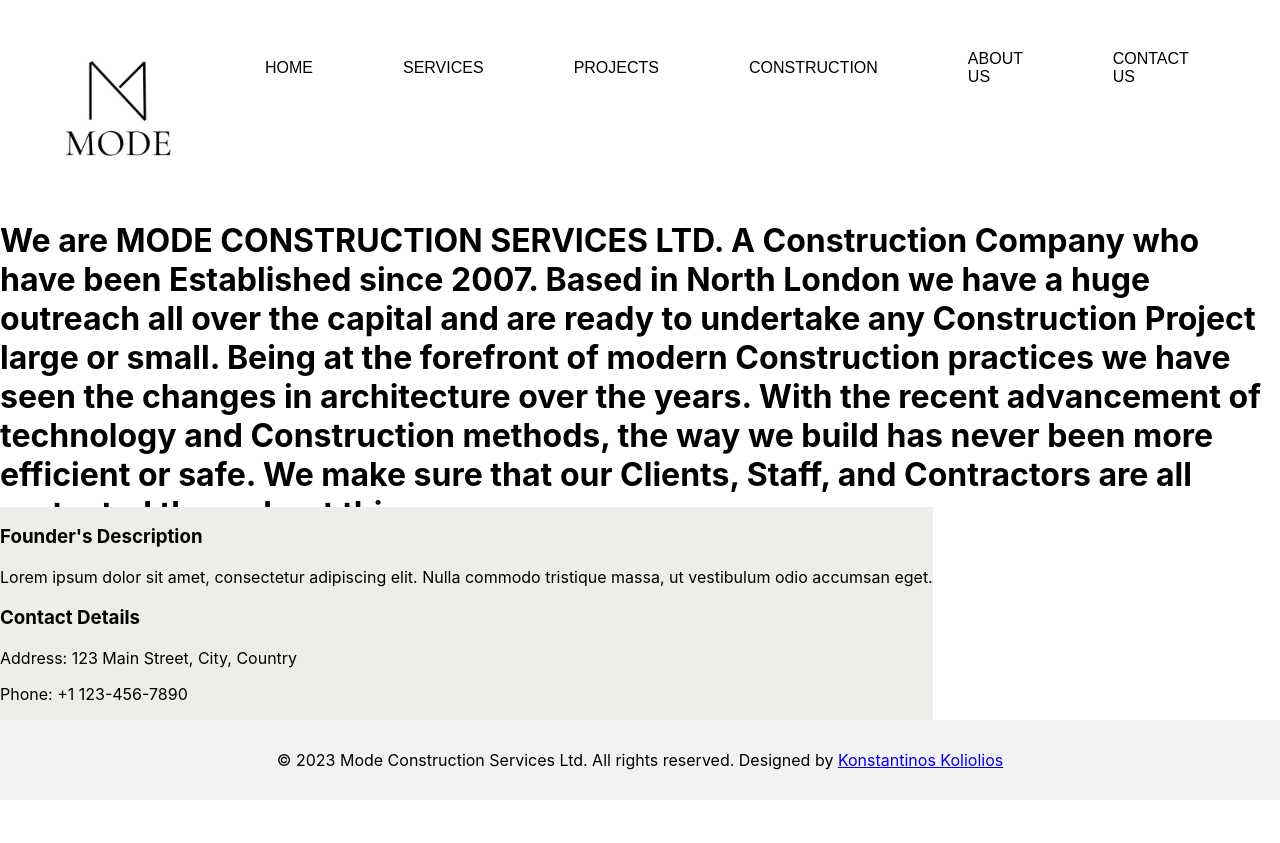
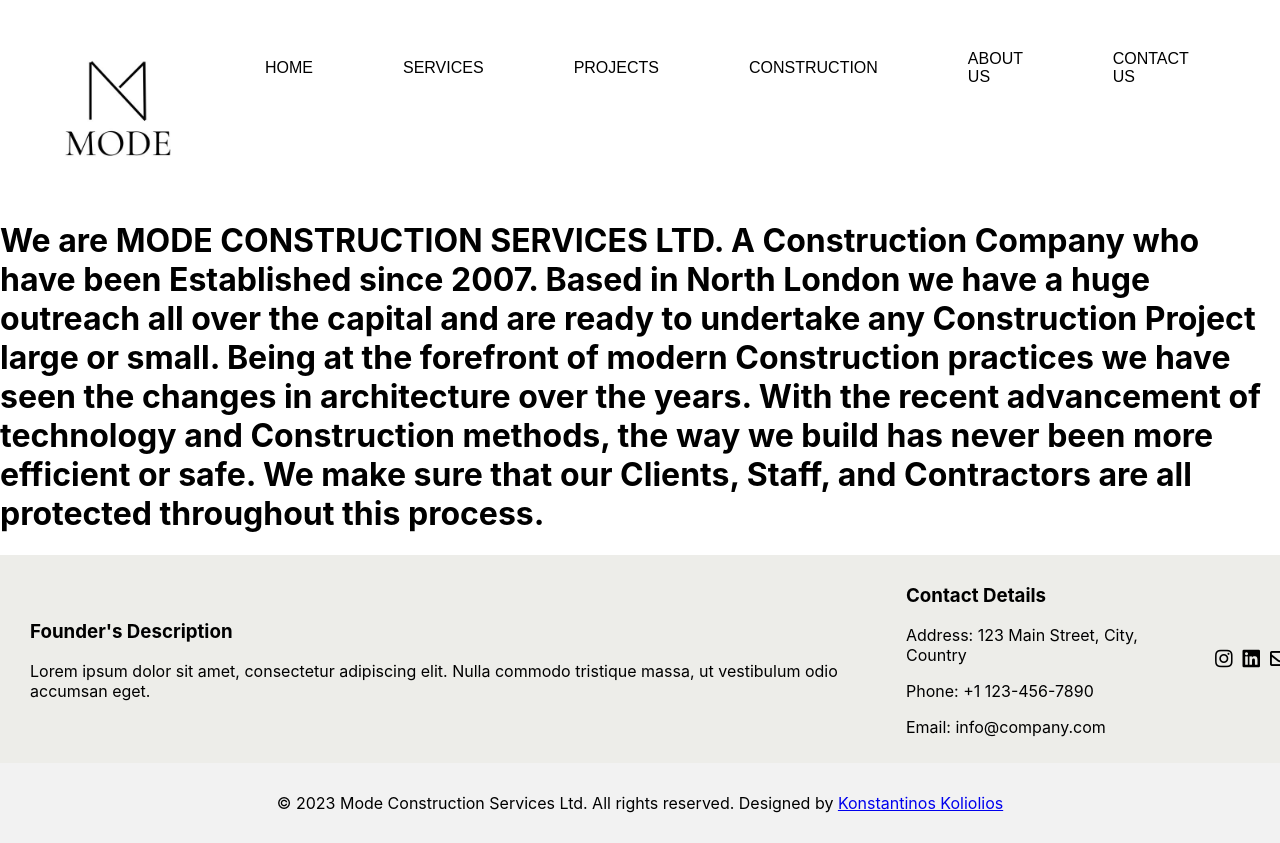
Before and after one commit to kostas39/mode_new, a React (Create React App) app: page /about-us in a window 1280 px wide. Before the commit the page ends 800 px from the top, so only its background shows below. Built offline with nearby package versions, Linux system fonts and the light colour scheme; a small style sheet from the web is missing.

Commit message:
company info

```diff
--- a/public/index.html
+++ b/public/index.html
@@ -4,6 +4,7 @@
     <meta charset="utf-8" />
     <link rel="icon" href="%PUBLIC_URL%/favicon.ico" />
     <link href="https://www.dafontfree.net/embed/c29maWEtcHJvLWxpZ2h0JmRhdGEvNjAwL3MvMTkyMTY2L3NvZmlhcHJvLWxpZ2h0Lm90Zg" rel="stylesheet" type="text/css"/>
+    <link rel="stylesheet" href="https://cdnjs.cloudflare.com/ajax/libs/font-awesome/5.15.3/css/all.min.css" integrity="sha512-***" crossorigin="anonymous" />
     <meta name="viewport" content="width=device-width, initial-scale=1" />
     <meta name="theme-color" content="#000000" />
     <meta
--- a/src/App.js
+++ b/src/App.js
@@ -14,14 +14,12 @@ function App() {
     <BrowserRouter>
       <div className="App">
         <Header />
-        <div className="Content">
           <Routes>
             <Route path="/" element={<HomePage />} />
             <Route path="/about-us" element={<AboutUsPage />} />
           </Routes>
             <CompanyInfo />
-            <Footer />
-        </div>
+             <Footer />
       </div>
     </BrowserRouter>
   );
--- a/src/components/CompanyInfo/CompanyInfo.css
+++ b/src/components/CompanyInfo/CompanyInfo.css
@@ -1,5 +1,34 @@
 .company-info {
-  position: absolute;
+  position: relative;
   bottom: 0;
+  left: 0;
+  width: 100%;
   background-color: #edede9;
+  display: flex;
+  justify-content: space-between;
+  align-items: center;
+  padding: 10px;
 }
+
+.founder-description {
+  margin-left: 20px;
+}
+
+.contact-details {
+  margin-right: 20px;
+}
+
+.icon-links {
+  display: flex;
+  align-items: center;
+}
+
+.icon-links a {
+  margin-left: 10px;
+  color: #000;
+  text-decoration: none;
+}
+
+.icon-links i {
+  font-size: 20px;
+}
--- a/src/components/CompanyInfo/CompanyInfo.js
+++ b/src/components/CompanyInfo/CompanyInfo.js
@@ -6,7 +6,8 @@ const CompanyInfo = () => {
     <div className="company-info">
       <div className="founder-description">
         <h3>Founder's Description</h3>
-        <p>Lorem ipsum dolor sit amet, consectetur adipiscing elit. Nulla commodo tristique massa, ut vestibulum odio accumsan eget.</p>
+        <p>Lorem ipsum dolor sit amet, consectetur adipiscing elit. Nulla commodo tristique massa,
+          ut vestibulum odio accumsan eget.</p>
       </div>
       <div className="contact-details">
         <h3>Contact Details</h3>
@@ -14,13 +15,10 @@ const CompanyInfo = () => {
         <p>Phone: +1 123-456-7890</p>
         <p>Email: info@company.com</p>
       </div>
-      <div className="social-links">
-        <h3>Follow Us</h3>
-        <div className="icon-links">
-          <a href="https://www.instagram.com/" target="_blank" rel="noopener noreferrer"><i className="fab fa-instagram"></i></a>
-          <a href="https://www.linkedin.com/" target="_blank" rel="noopener noreferrer"><i className="fab fa-linkedin"></i></a>
-          <a href="mailto:info@company.com"><i className="far fa-envelope"></i></a>
-        </div>
+      <div className="icon-links">
+        <a href="https://www.instagram.com/" target="_blank" rel="noopener noreferrer"><i className="fab fa-instagram"></i></a>
+        <a href="https://www.linkedin.com/" target="_blank" rel="noopener noreferrer"><i className="fab fa-linkedin"></i></a>
+        <a href="mailto:info@company.com"><i className="far fa-envelope"></i></a>
       </div>
     </div>
   );
--- a/src/components/Footer/Footer.css
+++ b/src/components/Footer/Footer.css
@@ -1,5 +1,5 @@
 .footer {
-  position: fixed;
+  position: relative;
   left: 0;
   right: 0;
   bottom: 0;
```
